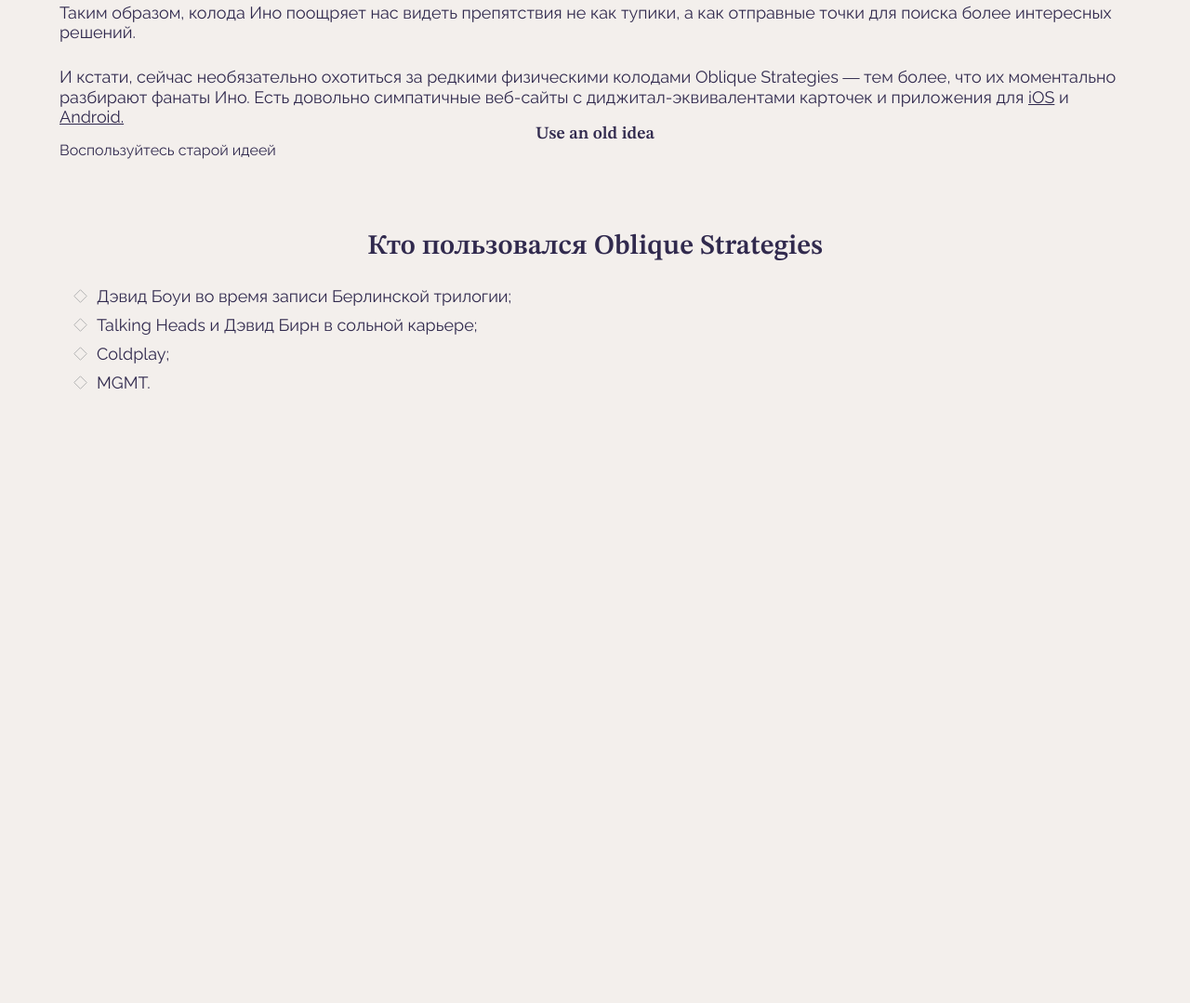
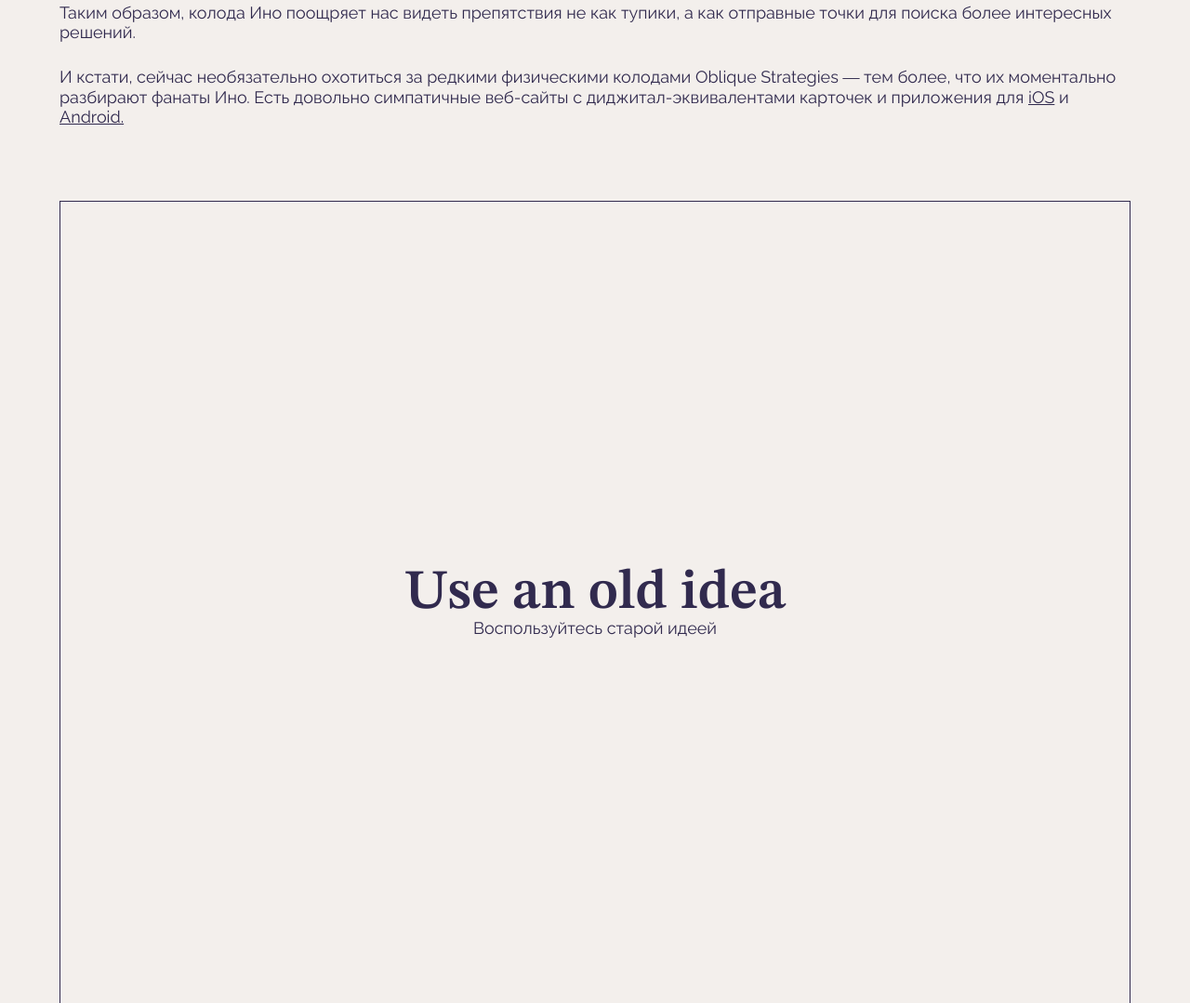
Before and after one commit to sergeybabann/karty-podskazhut-main, a plain HTML site: page index.html in a window 1280 px wide. Shown: the part 2185-3264 px from the top of the page at 93% size. Before the commit the page ends 2607 px from the top, so only its background shows below. Drawn offline with Linux system fonts and the light colour scheme.

Commit message:
выполнил 8 шаг

```diff
--- a/styles/style.css
+++ b/styles/style.css
@@ -139,6 +139,43 @@
   font-size: 18px;
   text-align: center;
 }
+/* классы изображения законились */
+
+/*----- Классы карточки -----*/
+.content__card {
+  /* Карточка */
+  display: flex;
+  flex-direction: column;
+  justify-content: center;
+  align-items: center;
+  margin-block-start: 7%;
+  border: 1px solid currentColor;
+  aspect-ratio: 4/3; /* пропорции для карточки */
+}
+
+.content__card-title {
+  font-size: 60px;
+}
+
+.content__card-subtitle {
+  font-size: 18px;
+}
+
+.colored-text {
+  position: relative;
+  display: inline-block;
+}
+
+.colored-text::after {
+  content: "";
+  position: absolute;
+  z-index: 1;
+  inline-size: calc(100% + 8px);
+  block-size: 0.5ch;
+  border-color: var(--accent-color);
+  inset-block-end: 0.3ch;
+  inset-inline-start: -4px;
+}
 
 .page {
   /* вся страница */
```
